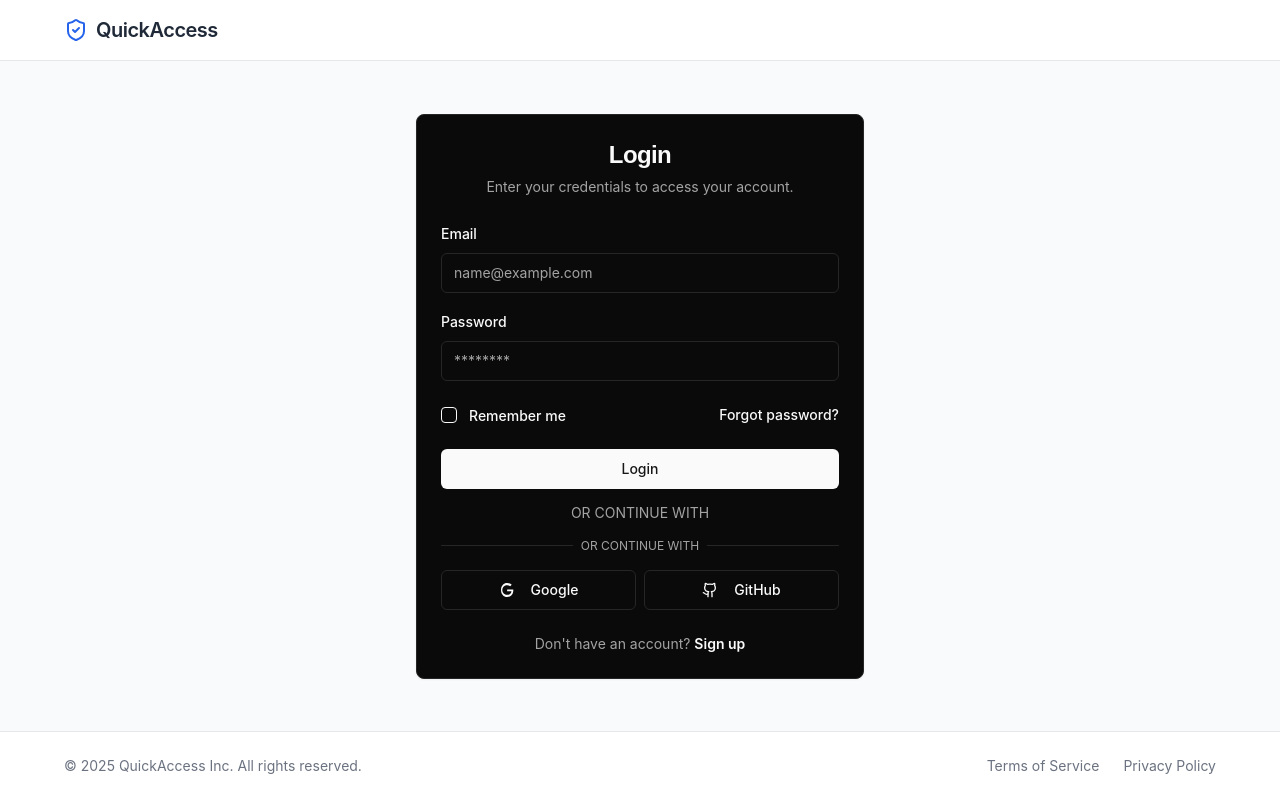
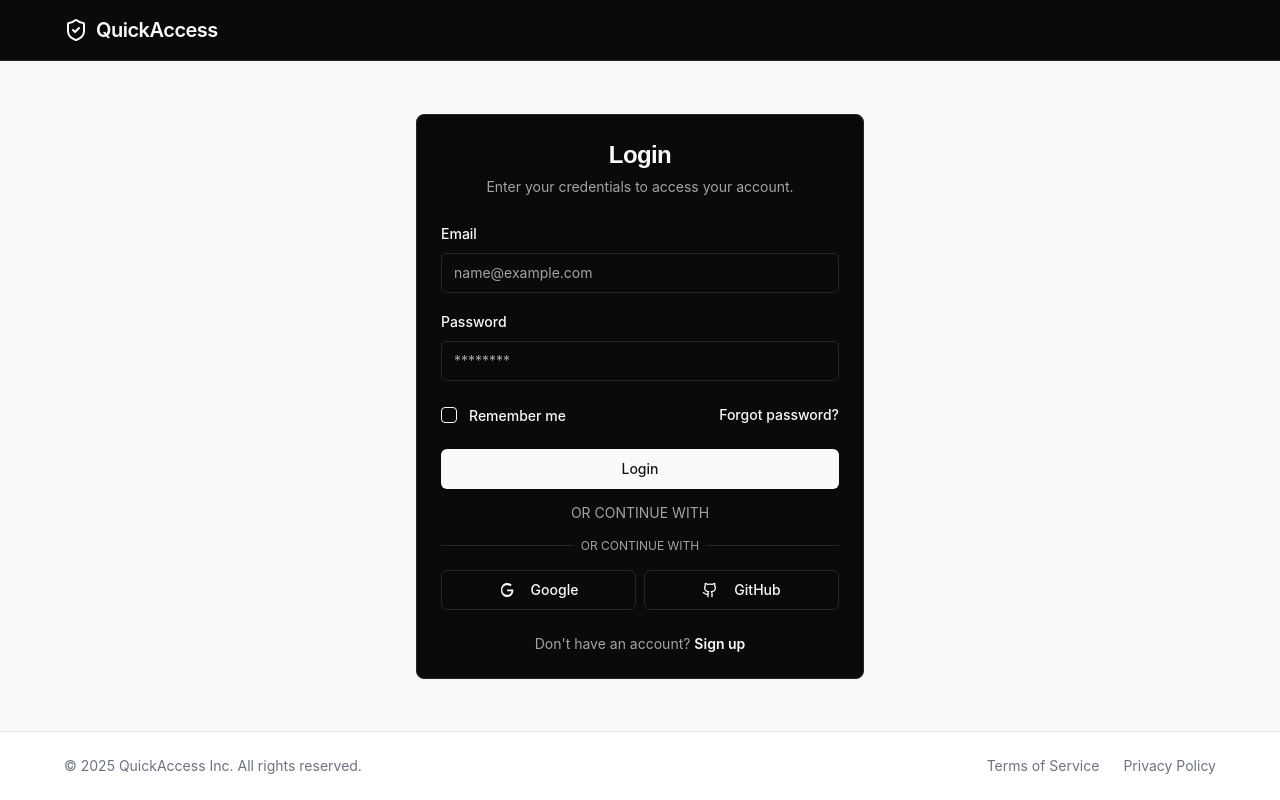
Before and after one commit to SadiqNaizam/mlo-a774-09be, a React (Vite) app: page / in a window 1280 px wide. Built offline with nearby package versions, Linux system fonts and the light colour scheme.

Commit message:
Updated code files via regeneration: Header.tsx

```diff
--- a/src/components/layout/Header.tsx
+++ b/src/components/layout/Header.tsx
@@ -6,10 +6,10 @@ const Header: React.FC = () => {
   console.log('Header loaded');
 
   return (
-    <header className="py-4 px-4 sm:px-6 lg:px-8 border-b border-gray-200 bg-white">
+    <header className="py-4 px-4 sm:px-6 lg:px-8 border-b border-border bg-background">
       <div className="container mx-auto flex items-center justify-start">
-        <Link to="/" className="flex items-center gap-2 text-gray-800 hover:text-gray-900 transition-colors">
-          <ShieldCheck className="h-6 w-6 text-blue-600" />
+        <Link to="/" className="flex items-center gap-2 text-foreground hover:text-foreground/90 transition-colors">
+          <ShieldCheck className="h-6 w-6 text-primary" />
           <span className="text-xl font-semibold tracking-tight">
             QuickAccess
           </span>
```
